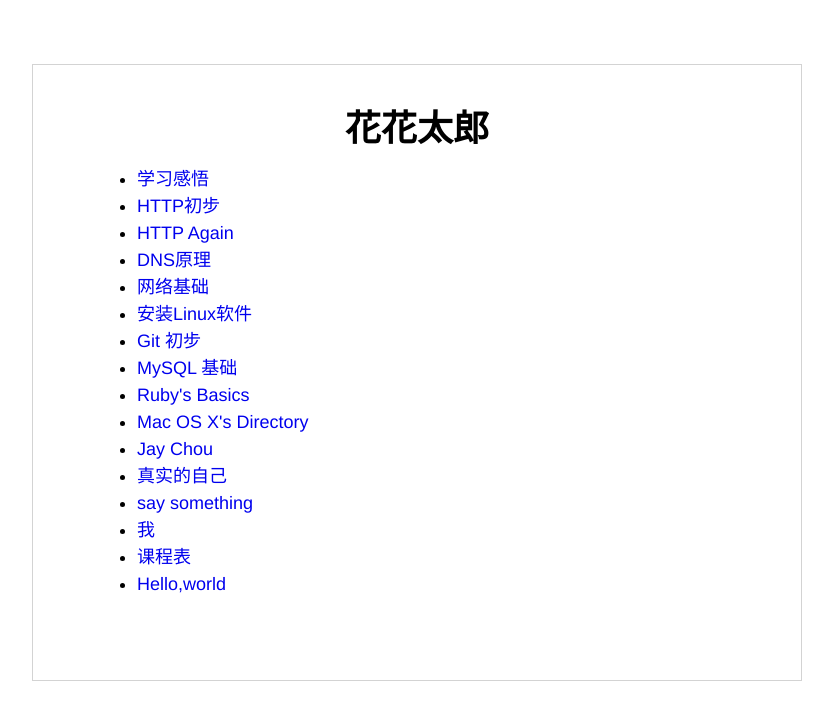
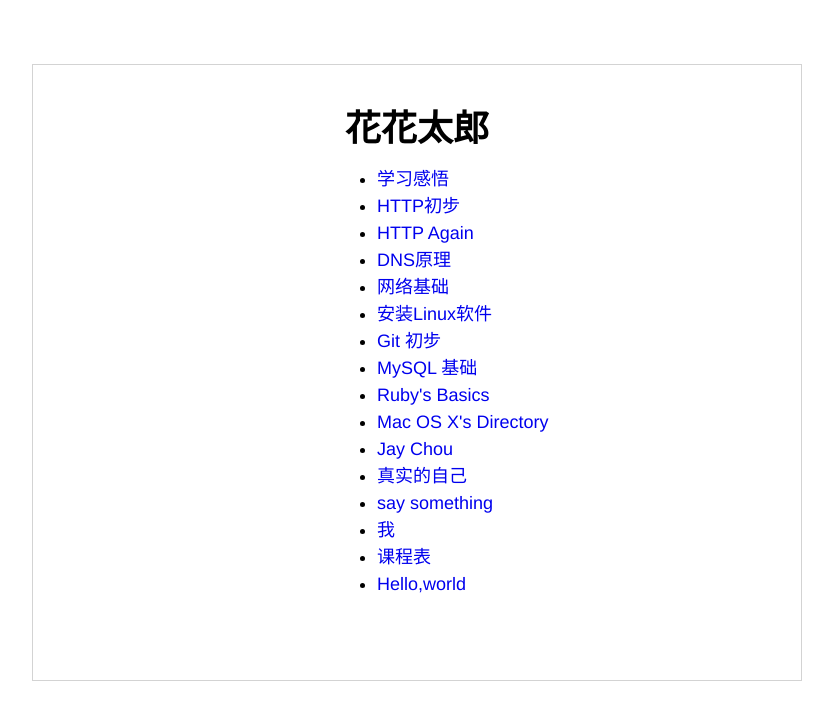
Before and after one commit to 0x00evil/0x00evil.github.io, a Jekyll site: the page built from index.html, in a window 1280 px wide. Shown: the top 720 px of the page, without its empty margins (224-1057 px from the left). Built offline with Jekyll 4.4.1, drawn with Linux system fonts in a browser that asks for light colours.

Commit message:
add margin-left  of li

```diff
--- a/css/home.css
+++ b/css/home.css
@@ -12,6 +12,9 @@ a {
     text-decoration: none;
     display: block;
     target: _blank;
+}
+li {
+    margin-left: 40%;
 }
 
 .title {
```
